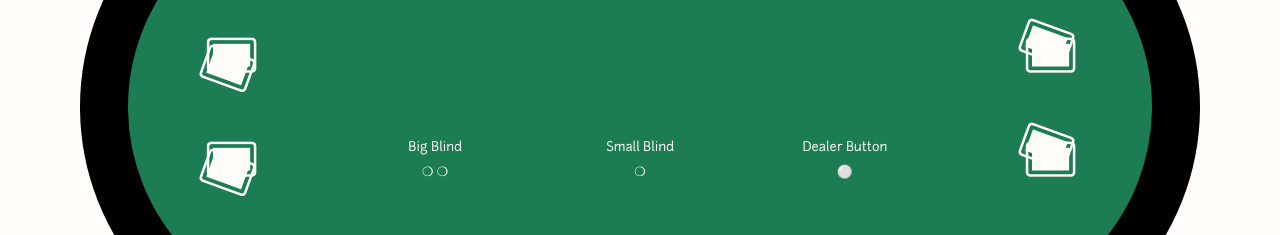
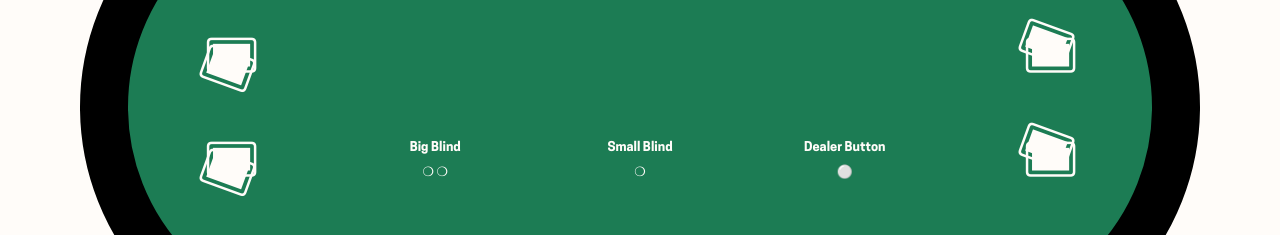
Before and after one commit to mattmaneval/texasholdem, a React (Create React App) app: page / in a window 1280 px wide. Shown: the part 3700-3935 px from the top of the page. Built offline with nearby package versions, Linux system fonts and the light colour scheme.

Commit message:
Style tweak

```diff
--- a/src/components/Gameplay.js
+++ b/src/components/Gameplay.js
@@ -1,7 +1,6 @@
 import styled from 'styled-components';
 import mixins from '../styles/mixins';
 import TableLayout from './TableLayout';
-import HoleCards from './cards/HoleCards';
 import media from '../styles/media';
 import Winners from './Winners';
 
@@ -58,7 +57,6 @@ const Gameplay = () => {
       <GameplayGrid>
         <p className="instruction">Once the blinds have been placed in the pot, the house dealer shall deal one card facedown to each player, starting with the player to the left of the dealer button, the player that received the small blind button, and continuing clockwise around the table until all players have two cards face-down.</p>
         <p className="instruction-detail">a. These initial two cards are referred to as “hole cards.”</p>
-        <HoleCards />
       </GameplayGrid>
       <h3>Wagering</h3>
       <GameplayGrid>
--- a/src/components/TableLayout.js
+++ b/src/components/TableLayout.js
@@ -98,7 +98,7 @@ const DealerButton = styled.div `
   color: ${color.background};
   text-align: center;
   line-height: 2em;
-  font-family: ${fonts.font};
+  font-family: ${fonts.heading};
 
   @media ${media.secondary} {
     font-size: 0.6em;
@@ -111,7 +111,7 @@ const SmallBlind = styled.div `
   color: ${color.background};
   text-align: center;
   line-height: 2em;
-  font-family: ${fonts.font};
+  font-family: ${fonts.heading};
 
   @media ${media.secondary} {
     font-size: 0.6em;
@@ -124,7 +124,7 @@ const BigBlind = styled.div `
   color: ${color.background};
   text-align: center;
   line-height: 2em;
-  font-family: ${fonts.font};
+  font-family: ${fonts.heading};
 
   @media ${media.secondary} {
     font-size: 0.6em;
```
